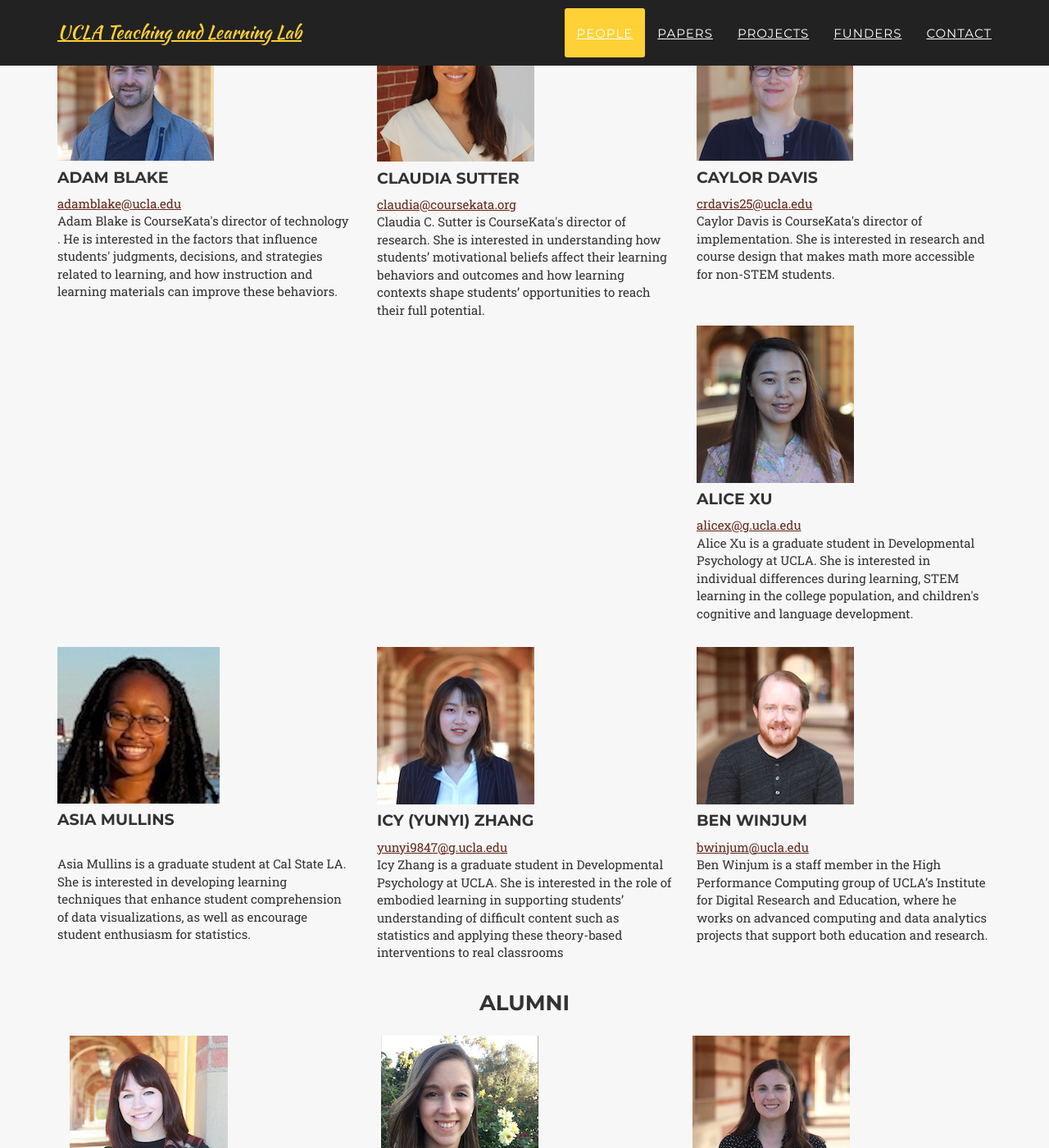
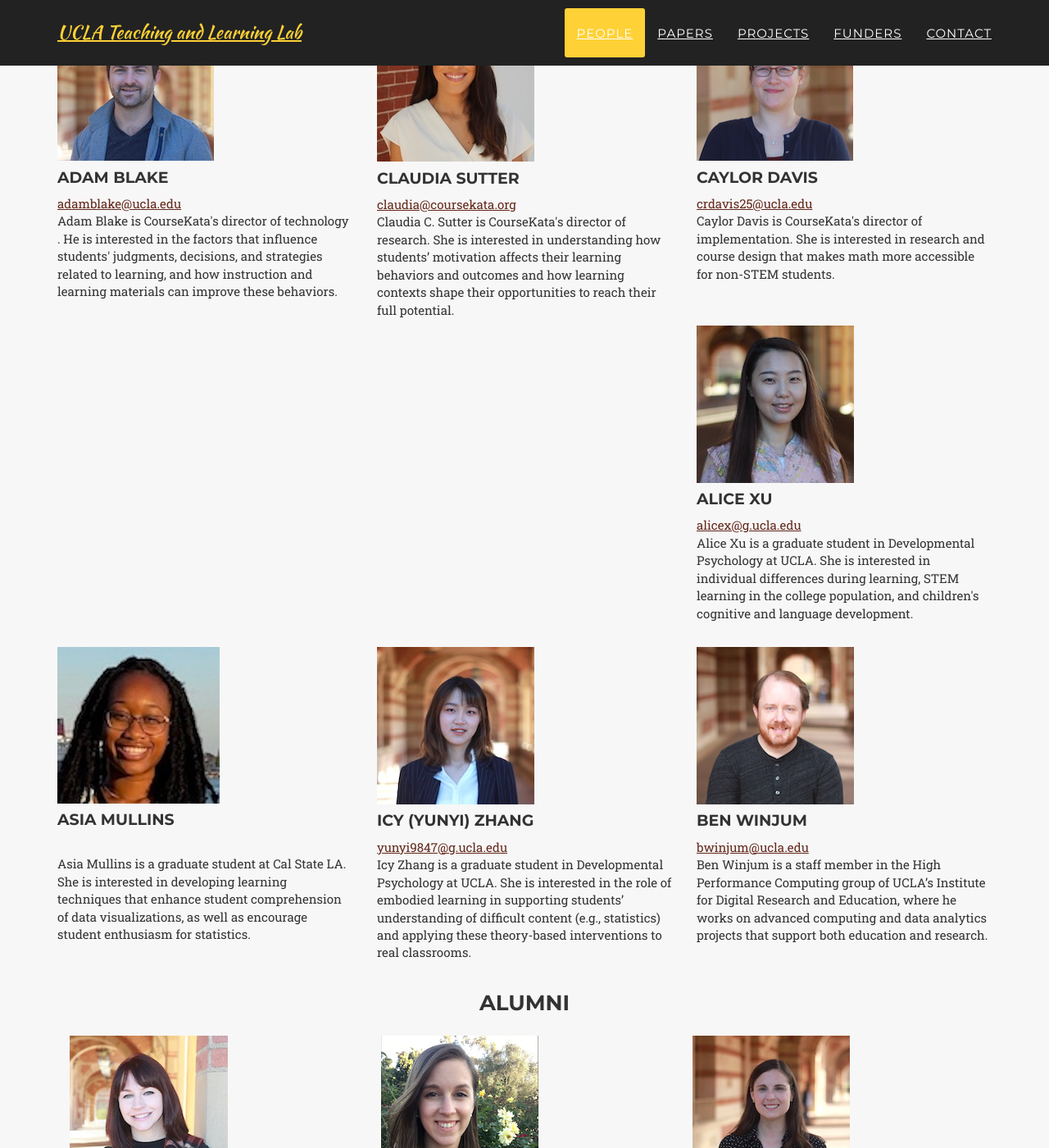
Before and after one commit to UCLATALL/TALL, a Jekyll site: the page built from index.html, in a window 1280 px wide and 1400 px high, scrolled down 1489 px. Shown: the whole window at 82% size. Built offline with Jekyll 4.4.1, drawn with Linux system fonts in a browser that asks for light colours; some web fonts are replaced.

Commit message:
fix people's page

```diff
--- a/_config.yml
+++ b/_config.yml
@@ -33,7 +33,7 @@ members:
   - name: Claudia Sutter
     pic: Claudia.jpg
     email: claudia@coursekata.org
-    intro: Claudia C. Sutter is CourseKata's director of research. She is interested in understanding how students’ motivational beliefs affect their learning behaviors and outcomes and how learning contexts shape students’ opportunities to reach their full potential.
+    intro: Claudia C. Sutter is CourseKata's director of research. She is interested in understanding how students’ motivation affects their learning behaviors and outcomes and how learning contexts shape their opportunities to reach their full potential.
 
   - name: Caylor Davis
     pic: Caylor.jpg
@@ -53,7 +53,7 @@ members:
   - name: Icy (Yunyi) Zhang
     pic: Icy.jpg
     email: yunyi9847@g.ucla.edu
-    intro: Icy Zhang is a graduate student in Developmental Psychology at UCLA. She is interested in the role of embodied learning in supporting students’ understanding of difficult content such as statistics and applying these theory-based interventions to real classrooms
+    intro: Icy Zhang is a graduate student in Developmental Psychology at UCLA. She is interested in the role of embodied learning in supporting students’ understanding of difficult content (e.g., statistics) and applying these theory-based interventions to real classrooms.
 
   - name: Ben Winjum
     pic: Ben.jpg
```
